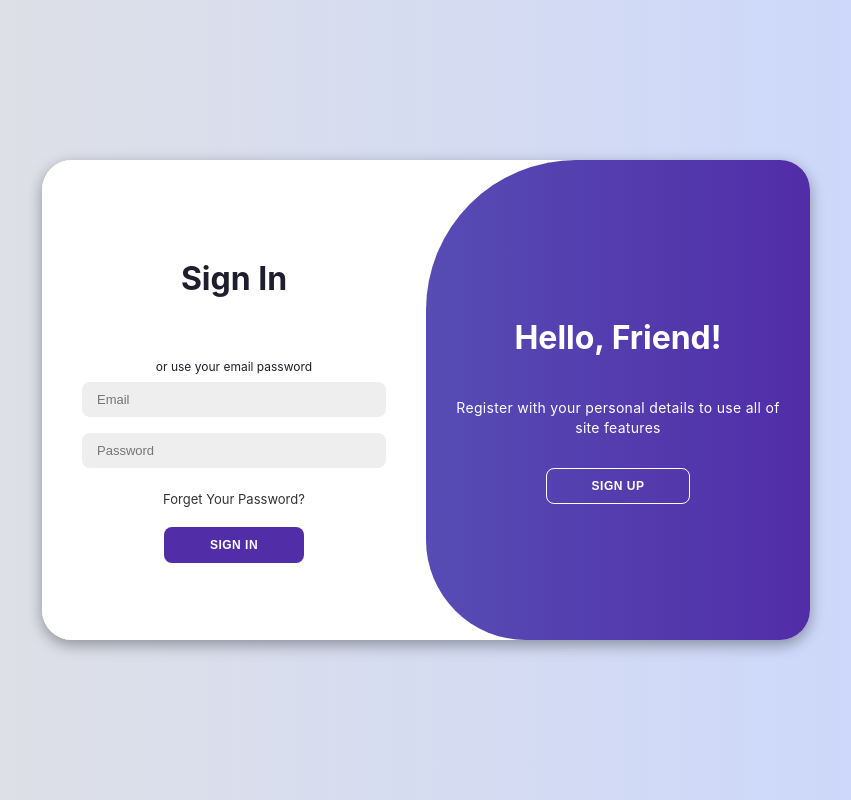
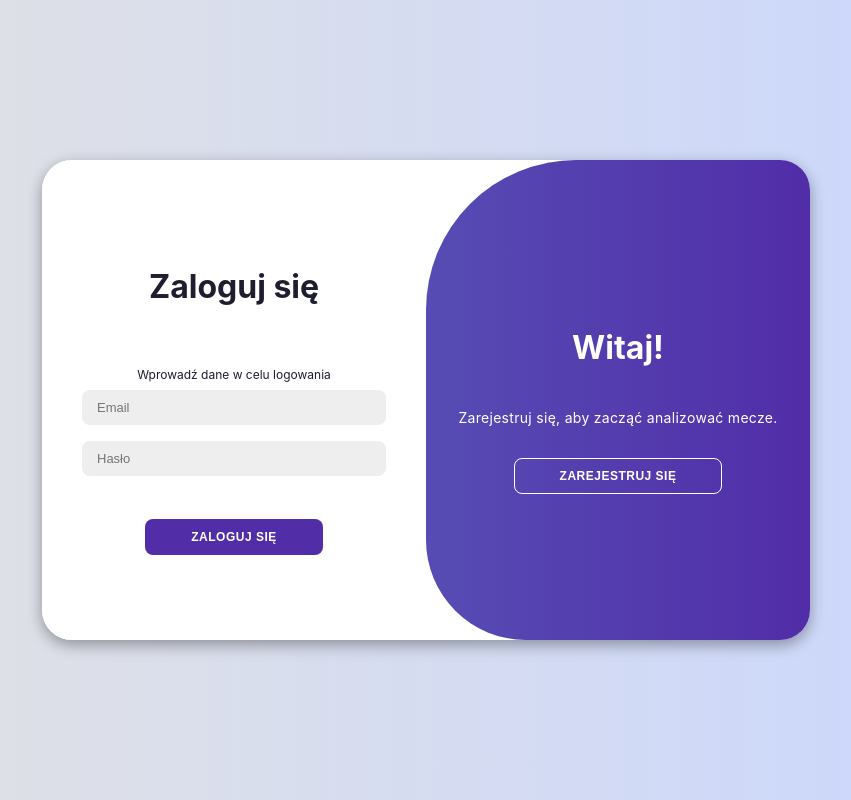
Before and after one commit to KacperTetela/demo-analyzer-frontend, a React (Vite) app: page /login in a window 1280 px wide. Shown: the whole page, without its empty margins (214-1065 px from the left). Built offline with nearby package versions, Linux system fonts and the light colour scheme.

Commit message:
feat: Add AuthPage component for user registration and login functionality.

```diff
--- a/src/components/AuthPage/AuthPage.jsx
+++ b/src/components/AuthPage/AuthPage.jsx
@@ -51,14 +51,14 @@ const AuthPage = () => {
         <div className={`${styles.container} ${isSignUpActive ? styles.active : ''}`} id="container">
             <div className={`${styles.formContainer} ${styles.signUp}`}>
                 <form onSubmit={handleRegister}>
-                    <h1>Create Account</h1>
+                    <h1>Utwórz Konto</h1>
                     <div className={styles.socialIcons}>
 
                     </div>
-                    <span>or use your email for registration</span>
+                    <span>Wrowadź dane w celu rejestracji</span>
                     <input
                         type="text"
-                        placeholder="Name"
+                        placeholder="Nazwa użytkownika"
                         value={registerName}
                         onChange={(e) => setRegisterName(e.target.value)}
                     />
@@ -70,20 +70,20 @@ const AuthPage = () => {
                     />
                     <input
                         type="password"
-                        placeholder="Password"
+                        placeholder="Hasło"
                         value={registerPassword}
                         onChange={(e) => setRegisterPassword(e.target.value)}
                     />
-                    <button type="submit">Sign Up</button>
+                    <button type="submit">Zarejestruj się</button>
                 </form>
             </div>
             <div className={`${styles.formContainer} ${styles.signIn}`}>
                 <form onSubmit={handleLogin}>
-                    <h1>Sign In</h1>
+                    <h1>Zaloguj się</h1>
                     <div className={styles.socialIcons}>
 
                     </div>
-                    <span>or use your email password</span>
+                    <span>Wprowadź dane w celu logowania</span>
                     <input
                         type="email"
                         placeholder="Email"
@@ -92,36 +92,36 @@ const AuthPage = () => {
                     />
                     <input
                         type="password"
-                        placeholder="Password"
+                        placeholder="Hasło"
                         value={loginPassword}
                         onChange={(e) => setLoginPassword(e.target.value)}
                     />
-                    <a href="#">Forget Your Password?</a>
-                    <button type="submit">Sign In</button>
+                    <a href="#"></a>
+                    <button type="submit">Zaloguj się</button>
                 </form>
             </div>
             <div className={styles.toggleContainer}>
                 <div className={styles.toggle}>
                     <div className={`${styles.togglePanel} ${styles.toggleLeft}`}>
-                        <h1>Welcome Back!</h1>
-                        <p>Enter your personal details to use all of site features</p>
+                        <h1>Witaj ponownie!</h1>
+                        <p>Zaloguj się, aby uzyskać dostęp do swoich statystyk i panelu analiz.</p>
                         <button
                             className={styles.hidden}
                             onClick={() => setIsSignUpActive(false)}
                             id="login"
                         >
-                            Sign In
+                            Zaloguj się
                         </button>
                     </div>
                     <div className={`${styles.togglePanel} ${styles.toggleRight}`}>
-                        <h1>Hello, Friend!</h1>
-                        <p>Register with your personal details to use all of site features</p>
+                        <h1>Witaj!</h1>
+                        <p>Zarejestruj się, aby zacząć analizować mecze.</p>
                         <button
                             className={styles.hidden}
                             onClick={() => setIsSignUpActive(true)}
                             id="register"
                         >
-                            Sign Up
+                            Zarejestruj się
                         </button>
                     </div>
                 </div>
```
